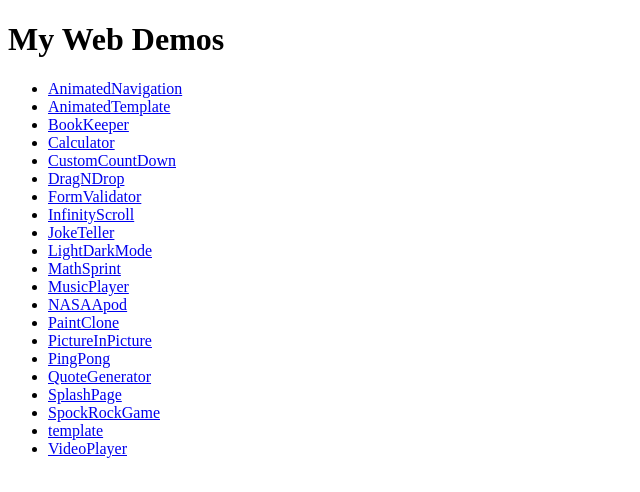
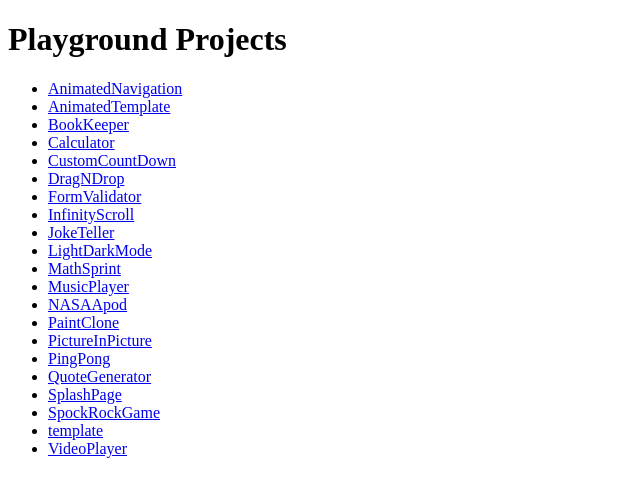
Before and after one commit to ebarr10/playground-projects, a plain HTML site: page index.html in a window 1280 px wide. Shown: the whole page, without its empty margins (0-640 px from the left). Drawn offline with Linux system fonts and the light colour scheme.

Commit message:
updating title

```diff
--- a/index.html
+++ b/index.html
@@ -2,11 +2,11 @@
 <html>
 
 <head>
-    <title>My Web Demos</title>
+    <title>Playground Projects</title>
 </head>
 
 <body>
-    <h1>My Web Demos</h1>
+    <h1>Playground Projects</h1>
     <ul>
         <li><a href="AnimatedNavigation/">AnimatedNavigation</a></li>
         <li><a href="AnimatedTemplate/">AnimatedTemplate</a></li>
```
